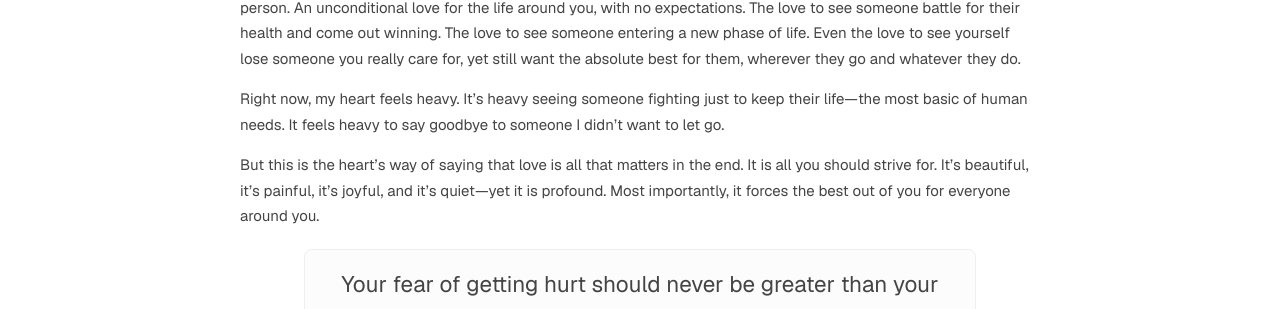
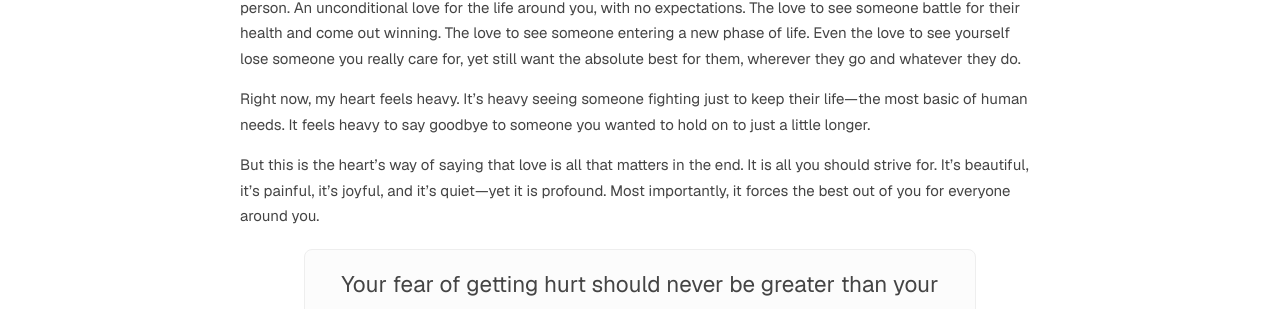
Before and after one commit to trmanish/trmanish.github.io, a Jekyll site: the page built from _posts/2026-04-05-love-is-the-only-prosperity.md, in a window 1280 px wide. Shown: the part 1691-2000 px from the top of the page. Built offline with Jekyll 4.4.1, drawn with Linux system fonts in a browser that asks for light colours.

Commit message:
Soften goodbye line in Love is the Only Prosperity

```diff
--- a/_posts/2026-04-05-love-is-the-only-prosperity.md
+++ b/_posts/2026-04-05-love-is-the-only-prosperity.md
@@ -40,7 +40,7 @@ But there is a quiet, unconditional geometry to the heart—it wants the person
 
 You realize eventually that the only thing that really matters, the only thing you really need, is Love. Love for the other person. An unconditional love for the life around you, with no expectations. The love to see someone battle for their health and come out winning. The love to see someone entering a new phase of life. Even the love to see yourself lose someone you really care for, yet still want the absolute best for them, wherever they go and whatever they do.
 
-Right now, my heart feels heavy. It's heavy seeing someone fighting just to keep their life—the most basic of human needs. It feels heavy to say goodbye to someone I didn't want to let go.
+Right now, my heart feels heavy. It's heavy seeing someone fighting just to keep their life—the most basic of human needs. It feels heavy to say goodbye to someone you wanted to hold on to just a little longer.
 
 But this is the heart's way of saying that love is all that matters in the end. It is all you should strive for. It's beautiful, it's painful, it's joyful, and it's quiet—yet it is profound. Most importantly, it forces the best out of you for everyone around you.
 
```
